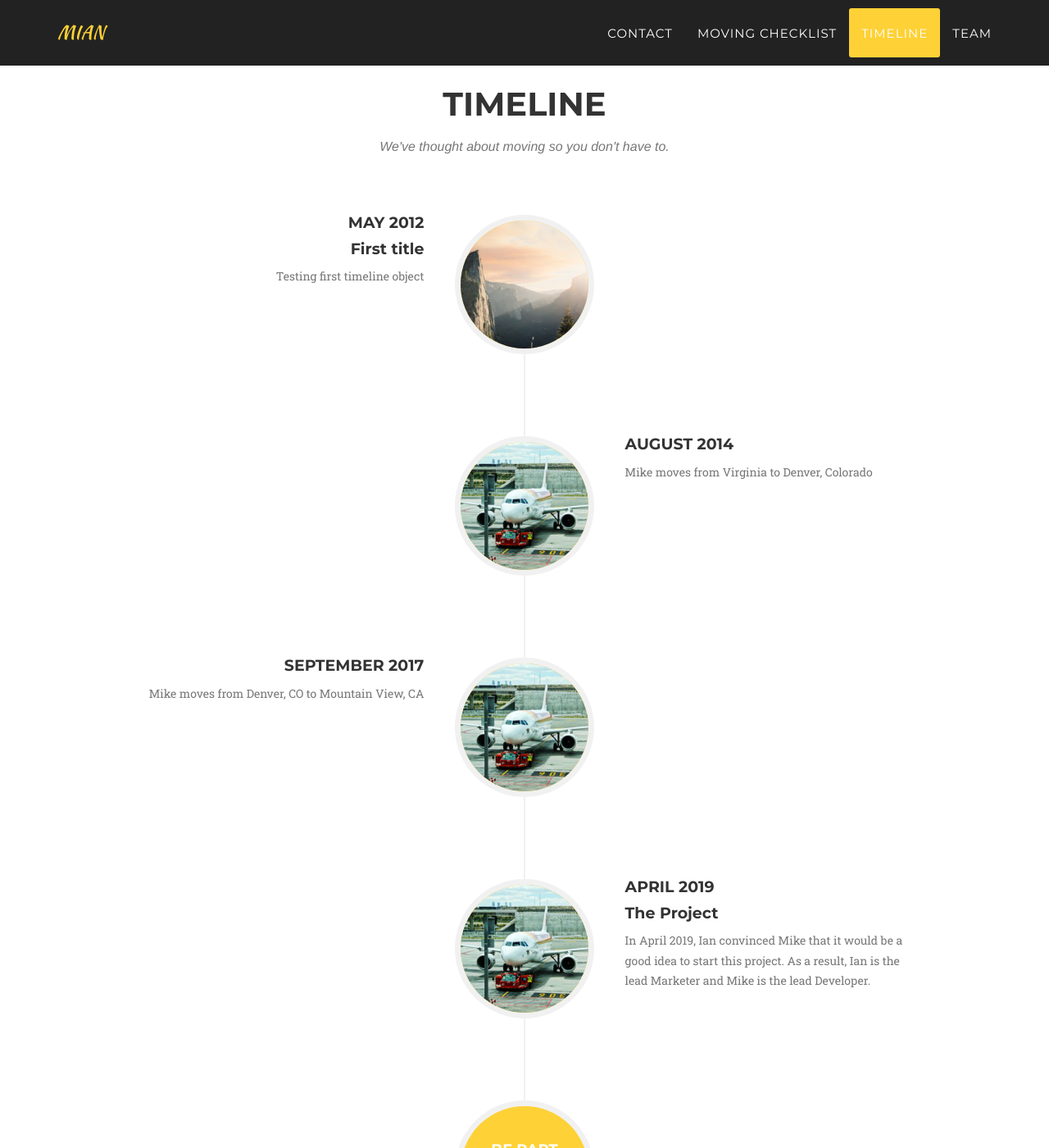
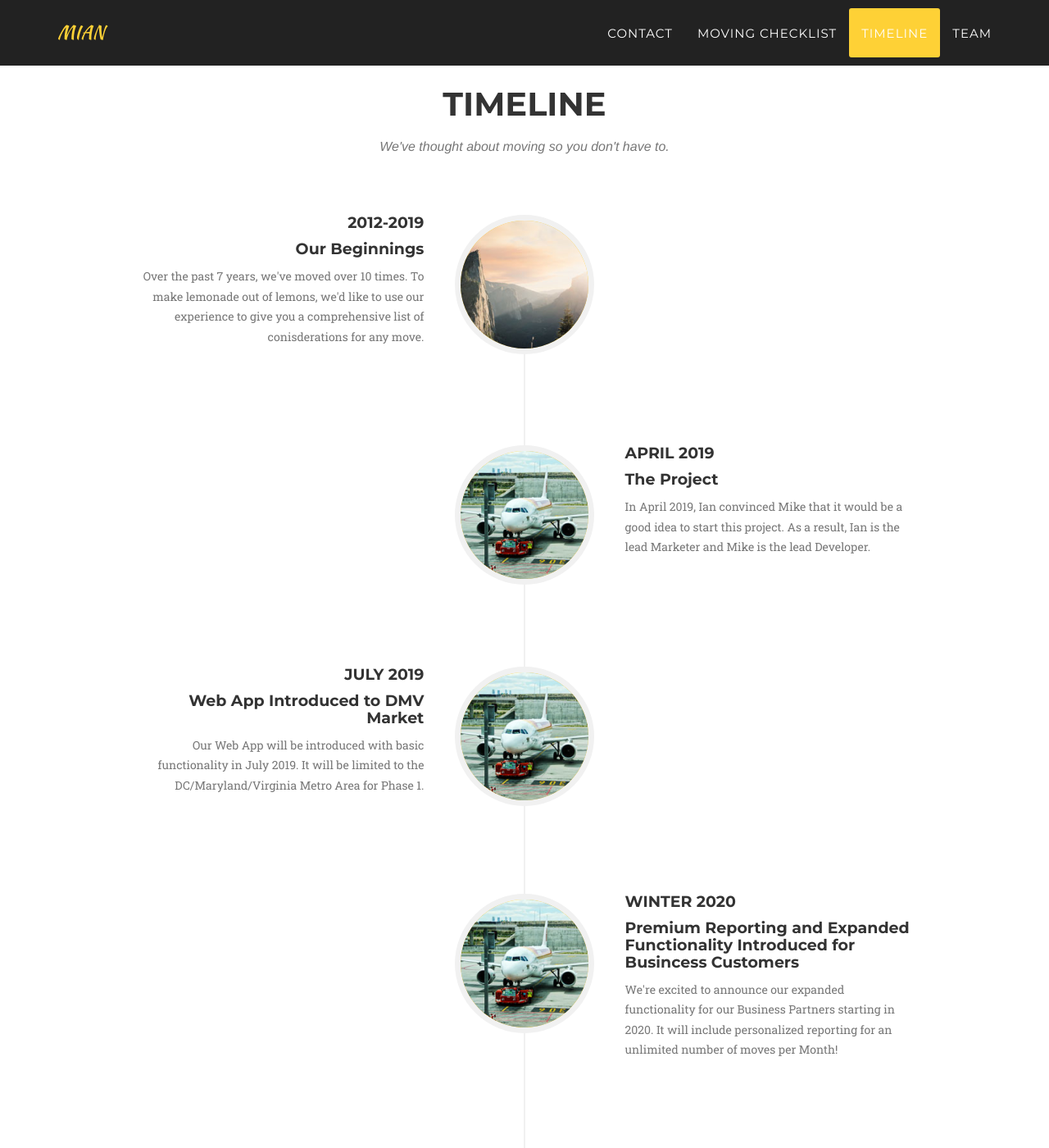
Before and after one commit to mgalbanese12/mgalbanese12.github.io, a Jekyll site: the page built from index.html, in a window 1280 px wide and 1400 px high, scrolled down 1666 px. Shown: the whole window at 82% size. Built offline with Jekyll 4.4.1, drawn with Linux system fonts in a browser that asks for light colours; some web fonts are replaced.

Commit message:
updated timeline.yml to old text

```diff
--- a/_data/timeline.yml
+++ b/_data/timeline.yml
@@ -5,26 +5,26 @@
 #  imgSrc: "img/timeline/image.jpg"
 #  li_type: "" for text on left side, "timeline-inverted" for text on right side
 
-- date: "May 2012"
-  name: "First title"
-  description: "Testing first timeline object"
+- date: "2012-2019"
+  name: "Our Beginnings"
+  description: "Over the past 7 years, we've moved over 10 times. To make lemonade out of lemons, we'd like to use our experience to give you a comprehensive list of conisderations for any move."
   imgSrc: "img/about/1.jpg"
-  li_type: ""
-
-- date: "August 2014"
-  name:
-  description: "Mike moves from Virginia to Denver, Colorado"
-  imgSrc: "img/about/2.jpg"
-  li_type: "timeline-inverted"
-
-- date: "September 2017"
-  name:
-  description: "Mike moves from Denver, CO to Mountain View, CA"
-  imgSrc: "img/about/2.jpg"
   li_type: ""
 
 - date: "April 2019"
   name: "The Project"
-  description: "In April 2019, Ian convinced Mike that it would be a good idea to start this project. As a result, Ian is the lead Marketer and Mike is the lead Developer."
+  description: "In April 2019, Ian convinced Mike that it would be a good idea to start this project. As a result, Ian is the lead Marketer and Mike is the lead Developer. "
   imgSrc: "img/about/2.jpg"
   li_type: "timeline-inverted"
+
+- date: "July 2019"
+  name: "Web App Introduced to DMV Market"
+  description: "Our Web App will be introduced with basic functionality in July 2019. It will be limited to the DC/Maryland/Virginia Metro Area for Phase 1."
+  imgSrc: "img/about/2.jpg"
+  li_type: ""
+
+- date: "Winter 2020"
+  name: "Premium Reporting and Expanded Functionality Introduced for Busincess Customers"
+  description: "We're excited to announce our expanded functionality for our Business Partners starting in 2020. It will include personalized reporting for an unlimited number of moves per Month!"
+  imgSrc: "img/about/2.jpg"
+  li_type: "timeline-inverted"
```
